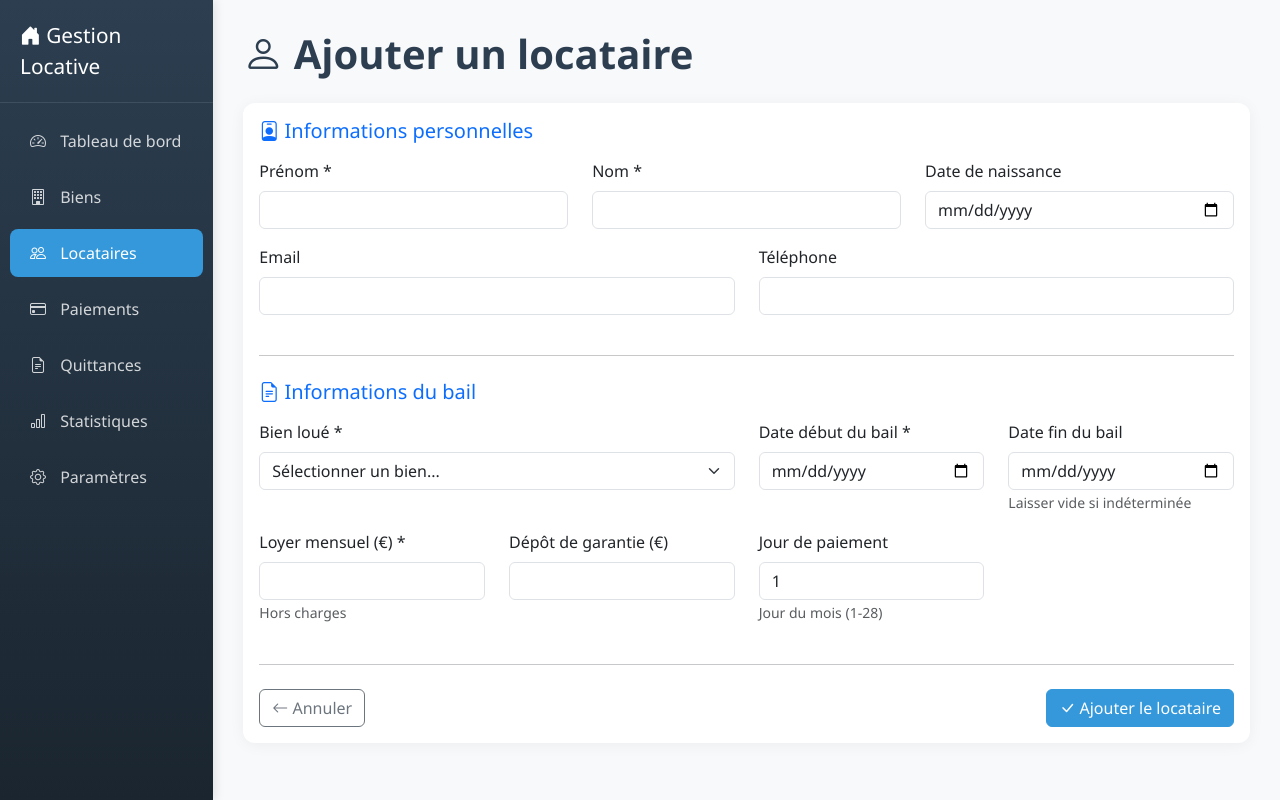
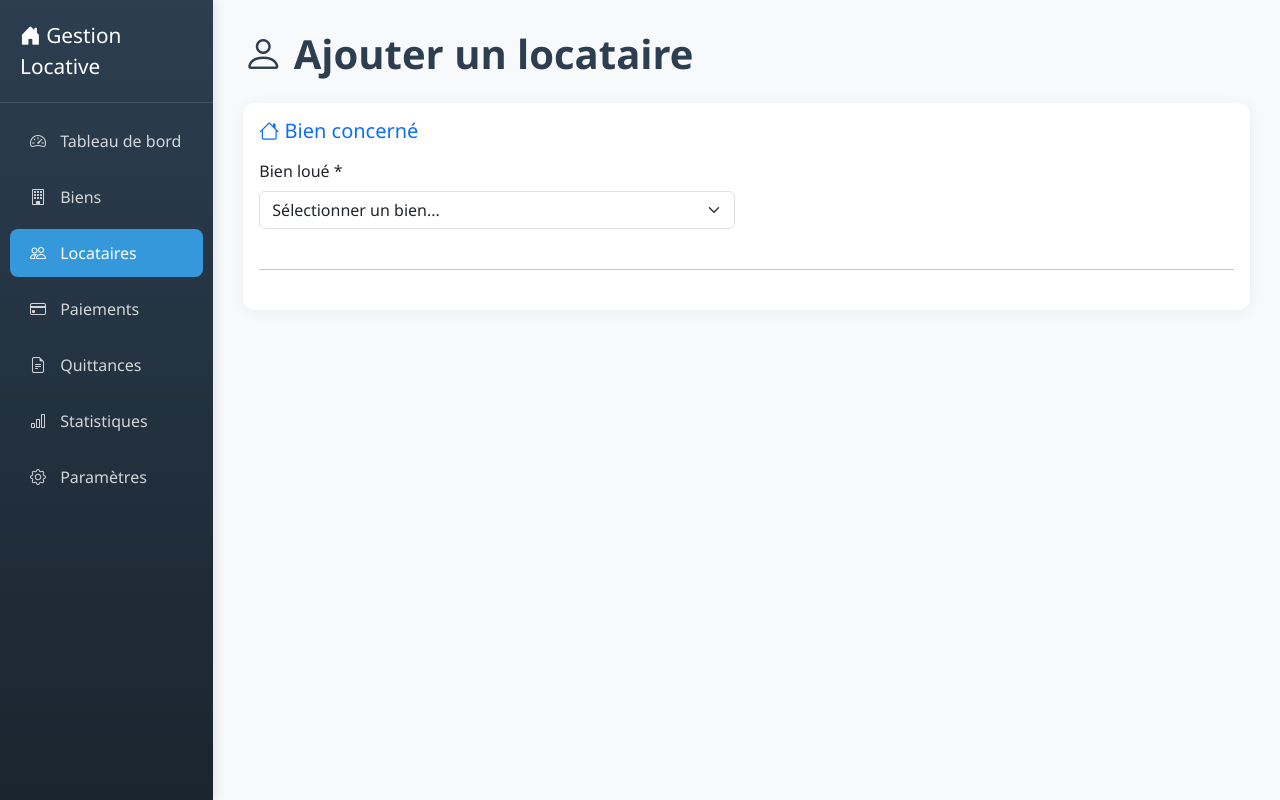
Before and after one commit to darkxander/Gestion_Locative, a Flask app: page /locataires/ajouter in a window 1280 px wide. Run offline with Flask 3, Linux system fonts and the light colour scheme.

Commit message:
Add tenant type support: individual vs commercial
- Add raison_sociale, siret, dirigeant fields to Locataire model
- Form dynamically switches between personal/business fields based on property type
- Detail page adapts display for individual vs commercial tenants
- List page shows building icon for commercial tenants
- Auto-migrate existing databases to add new columns

```diff
--- a/gestion_locative/app.py
+++ b/gestion_locative/app.py
@@ -92,10 +92,13 @@ def _parse_bien_form(form):
 def _parse_locataire_form(form):
     return {
         'nom': form.get('nom', '').strip(),
-        'prenom': form.get('prenom', '').strip(),
+        'prenom': form.get('prenom', '').strip() or None,
         'email': form.get('email', ''),
         'telephone': form.get('telephone', ''),
         'date_naissance': _safe_date(form.get('date_naissance')),
+        'raison_sociale': form.get('raison_sociale', '').strip() or None,
+        'siret': form.get('siret', '').strip() or None,
+        'dirigeant': form.get('dirigeant', '').strip() or None,
         'bien_id': _safe_int(form.get('bien_id')),
         'date_debut_bail': _safe_date(form.get('date_debut_bail')),
         'date_fin_bail': _safe_date(form.get('date_fin_bail')),
@@ -106,10 +109,27 @@ def _parse_locataire_form(form):
 
 
 def _validate_locataire_data(data):
-    if not data['nom'] or not data['prenom']:
-        return 'Le nom et le prénom sont obligatoires.'
     if not data['bien_id']:
         return 'Veuillez sélectionner un bien.'
+
+    # Déterminer le type de bien pour adapter la validation
+    bien = Bien.query.get(data['bien_id'])
+    if not bien:
+        return 'Le bien sélectionné est introuvable.'
+
+    if bien.type_bien == 'local_commercial':
+        # Validation locataire professionnel
+        if not data.get('raison_sociale'):
+            return 'La raison sociale est obligatoire pour un local commercial.'
+        if not data.get('siret'):
+            return 'Le numéro SIRET est obligatoire pour un local commercial.'
+        if len(data['siret']) != 14 or not data['siret'].isdigit():
+            return 'Le numéro SIRET doit contenir exactement 14 chiffres.'
+    else:
+        # Validation locataire particulier
+        if not data['nom'] or not data.get('prenom'):
+            return 'Le nom et le prénom sont obligatoires.'
+
     if not data['date_debut_bail']:
         return 'La date de début de bail est obligatoire.'
     if data['loyer_mensuel'] is None or data['loyer_mensuel'] < 0:
@@ -175,10 +195,15 @@ class Bien(db.Model):
 class Locataire(db.Model):
     id = db.Column(db.Integer, primary_key=True)
     nom = db.Column(db.String(100), nullable=False)
-    prenom = db.Column(db.String(100), nullable=False)
+    prenom = db.Column(db.String(100))
     email = db.Column(db.String(120))
     telephone = db.Column(db.String(20))
     date_naissance = db.Column(db.Date)
+
+    # Champs spécifiques locataire professionnel (local commercial)
+    raison_sociale = db.Column(db.String(200))
+    siret = db.Column(db.String(14))
+    dirigeant = db.Column(db.String(200))
 
     bien_id = db.Column(db.Integer, db.ForeignKey('bien.id'), nullable=False)
     date_debut_bail = db.Column(db.Date, nullable=False)
@@ -191,11 +216,19 @@ class Locataire(db.Model):
     paiements = db.relationship('Paiement', backref='locataire', lazy=True, cascade='all, delete-orphan')
 
     def __repr__(self):
+        if self.raison_sociale:
+            return f'<Locataire {self.raison_sociale}>'
         return f'<Locataire {self.prenom} {self.nom}>'
 
     @property
     def nom_complet(self):
+        if self.raison_sociale:
+            return self.raison_sociale
         return f'{self.prenom} {self.nom}'
+
+    @property
+    def est_professionnel(self):
+        return bool(self.raison_sociale)
 
     @property
     def loyer_total(self):
@@ -639,10 +672,30 @@ def _register_routes(app):
 
 # ==================== INITIALISATION ====================
 
+def _migrate_db():
+    """Ajoute les colonnes manquantes pour les mises à jour."""
+    from sqlalchemy import inspect, text
+    inspector = inspect(db.engine)
+    if 'locataire' in inspector.get_table_names():
+        colonnes = [col['name'] for col in inspector.get_columns('locataire')]
+        migrations = {
+            'raison_sociale': 'VARCHAR(200)',
+            'siret': 'VARCHAR(14)',
+            'dirigeant': 'VARCHAR(200)',
+        }
+        for col_name, col_type in migrations.items():
+            if col_name not in colonnes:
+                db.session.execute(text(
+                    f'ALTER TABLE locataire ADD COLUMN {col_name} {col_type}'
+                ))
+        db.session.commit()
+
+
 def init_db(app):
     """Initialise la base de données."""
     with app.app_context():
         db.create_all()
+        _migrate_db()
 
         if Bien.query.first() is None:
             appartement = Bien(
--- a/gestion_locative/templates/locataires/formulaire.html
+++ b/gestion_locative/templates/locataires/formulaire.html
@@ -11,19 +11,42 @@
 <div class="card">
     <div class="card-body">
         <form method="POST">
+
+            <!-- Sélection du bien EN PREMIER pour conditionner l'affichage -->
+            <h5 class="mb-3 text-primary"><i class="bi bi-house"></i> Bien concerné</h5>
+
+            <div class="row">
+                <div class="col-md-6 mb-3">
+                    <label for="bien_id" class="form-label">Bien loué *</label>
+                    <select class="form-select" id="bien_id" name="bien_id" required>
+                        <option value="" data-type="">Sélectionner un bien...</option>
+                        {% for bien in biens %}
+                            <option value="{{ bien.id }}" data-type="{{ bien.type_bien }}"
+                                    {{ 'selected' if locataire and locataire.bien_id == bien.id }}>
+                                {{ bien.nom }} ({{ 'Appartement' if bien.type_bien == 'appartement' else 'Local commercial' }})
+                            </option>
+                        {% endfor %}
+                    </select>
+                </div>
+            </div>
+
+            <hr class="my-4">
+
+            <!-- ZONE PARTICULIER (appartement) -->
+            <div id="zone-particulier" style="display: none;">
                 <h5 class="mb-3 text-primary"><i class="bi bi-person-badge"></i> Informations personnelles</h5>
 
                 <div class="row">
                     <div class="col-md-4 mb-3">
                         <label for="prenom" class="form-label">Prénom *</label>
                         <input type="text" class="form-control" id="prenom" name="prenom"
-                           value="{{ locataire.prenom if locataire else '' }}" required>
+                               value="{{ locataire.prenom if locataire and locataire.prenom else '' }}">
                     </div>
 
                     <div class="col-md-4 mb-3">
                         <label for="nom" class="form-label">Nom *</label>
                         <input type="text" class="form-control" id="nom" name="nom"
-                           value="{{ locataire.nom if locataire else '' }}" required>
+                               value="{{ locataire.nom if locataire else '' }}">
                     </div>
 
                     <div class="col-md-4 mb-3">
@@ -32,7 +55,38 @@
                                value="{{ locataire.date_naissance.strftime('%Y-%m-%d') if locataire and locataire.date_naissance else '' }}">
                     </div>
                 </div>
+            </div>
 
+            <!-- ZONE PROFESSIONNEL (local commercial) -->
+            <div id="zone-professionnel" style="display: none;">
+                <h5 class="mb-3 text-primary"><i class="bi bi-building"></i> Informations entreprise</h5>
+
+                <div class="row">
+                    <div class="col-md-4 mb-3">
+                        <label for="raison_sociale" class="form-label">Raison sociale *</label>
+                        <input type="text" class="form-control" id="raison_sociale" name="raison_sociale"
+                               value="{{ locataire.raison_sociale if locataire and locataire.raison_sociale else '' }}"
+                               placeholder="Nom de l'entreprise">
+                    </div>
+
+                    <div class="col-md-4 mb-3">
+                        <label for="siret" class="form-label">SIRET *</label>
+                        <input type="text" class="form-control" id="siret" name="siret"
+                               value="{{ locataire.siret if locataire and locataire.siret else '' }}"
+                               placeholder="14 chiffres" maxlength="14" pattern="\d{14}">
+                    </div>
+
+                    <div class="col-md-4 mb-3">
+                        <label for="dirigeant" class="form-label">Dirigeant</label>
+                        <input type="text" class="form-control" id="dirigeant" name="dirigeant"
+                               value="{{ locataire.dirigeant if locataire and locataire.dirigeant else '' }}"
+                               placeholder="Nom du dirigeant">
+                    </div>
+                </div>
+            </div>
+
+            <!-- CHAMPS COMMUNS : contact -->
+            <div id="zone-contact" style="display: none;">
                 <div class="row">
                     <div class="col-md-6 mb-3">
                         <label for="email" class="form-label">Email</label>
@@ -52,40 +106,28 @@
                 <h5 class="mb-3 text-primary"><i class="bi bi-file-earmark-text"></i> Informations du bail</h5>
 
                 <div class="row">
-                <div class="col-md-6 mb-3">
-                    <label for="bien_id" class="form-label">Bien loué *</label>
-                    <select class="form-select" id="bien_id" name="bien_id" required>
-                        <option value="">Sélectionner un bien...</option>
-                        {% for bien in biens %}
-                            <option value="{{ bien.id }}" {{ 'selected' if locataire and locataire.bien_id == bien.id }}>
-                                {{ bien.nom }} ({{ bien.type_bien }})
-                            </option>
-                        {% endfor %}
-                    </select>
-                </div>
-
-                <div class="col-md-3 mb-3">
+                    <div class="col-md-4 mb-3">
                         <label for="date_debut_bail" class="form-label">Date début du bail *</label>
                         <input type="date" class="form-control" id="date_debut_bail" name="date_debut_bail"
                                value="{{ locataire.date_debut_bail.strftime('%Y-%m-%d') if locataire else '' }}" required>
                     </div>
 
-                <div class="col-md-3 mb-3">
+                    <div class="col-md-4 mb-3">
                         <label for="date_fin_bail" class="form-label">Date fin du bail</label>
                         <input type="date" class="form-control" id="date_fin_bail" name="date_fin_bail"
                                value="{{ locataire.date_fin_bail.strftime('%Y-%m-%d') if locataire and locataire.date_fin_bail else '' }}">
                         <small class="text-muted">Laisser vide si indéterminée</small>
                     </div>
-            </div>
 
-            <div class="row">
-                <div class="col-md-3 mb-3">
+                    <div class="col-md-4 mb-3">
                         <label for="loyer_mensuel" class="form-label">Loyer mensuel (€) *</label>
                         <input type="number" step="0.01" min="0" class="form-control" id="loyer_mensuel" name="loyer_mensuel"
                                value="{{ locataire.loyer_mensuel if locataire else '' }}" required>
                         <small class="text-muted">Hors charges</small>
                     </div>
+                </div>
 
+                <div class="row">
                     <div class="col-md-3 mb-3">
                         <label for="depot_garantie" class="form-label">Dépôt de garantie (€)</label>
                         <input type="number" step="0.01" min="0" class="form-control" id="depot_garantie" name="depot_garantie"
@@ -123,7 +165,39 @@
                         <i class="bi bi-check-lg"></i> {{ 'Enregistrer les modifications' if locataire else 'Ajouter le locataire' }}
                     </button>
                 </div>
+            </div>
         </form>
     </div>
 </div>
+
+<script>
+document.addEventListener('DOMContentLoaded', function() {
+    var selectBien = document.getElementById('bien_id');
+    var zoneParticulier = document.getElementById('zone-particulier');
+    var zoneProfessionnel = document.getElementById('zone-professionnel');
+    var zoneContact = document.getElementById('zone-contact');
+
+    function toggleZones() {
+        var selected = selectBien.options[selectBien.selectedIndex];
+        var typeBien = selected ? selected.getAttribute('data-type') : '';
+
+        if (typeBien === 'local_commercial') {
+            zoneParticulier.style.display = 'none';
+            zoneProfessionnel.style.display = 'block';
+            zoneContact.style.display = 'block';
+        } else if (typeBien === 'appartement') {
+            zoneParticulier.style.display = 'block';
+            zoneProfessionnel.style.display = 'none';
+            zoneContact.style.display = 'block';
+        } else {
+            zoneParticulier.style.display = 'none';
+            zoneProfessionnel.style.display = 'none';
+            zoneContact.style.display = 'none';
+        }
+    }
+
+    selectBien.addEventListener('change', toggleZones);
+    toggleZones();
+});
+</script>
 {% endblock %}
```
Also changed, not shown: gestion_locative/templates/locataires/detail.html (+25 -6 lines), gestion_locative/templates/locataires/liste.html (+6 -2 lines). Lines whose indentation alone changed are shown as unchanged.
